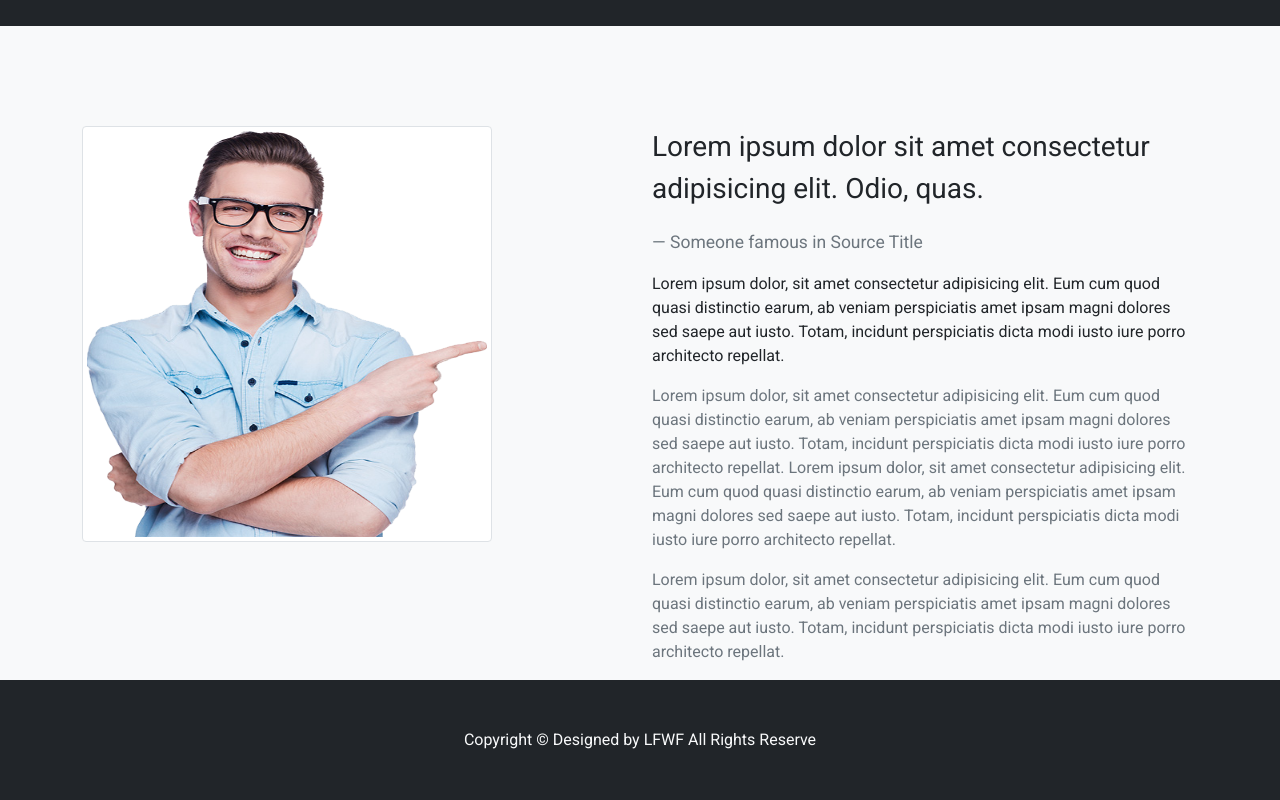
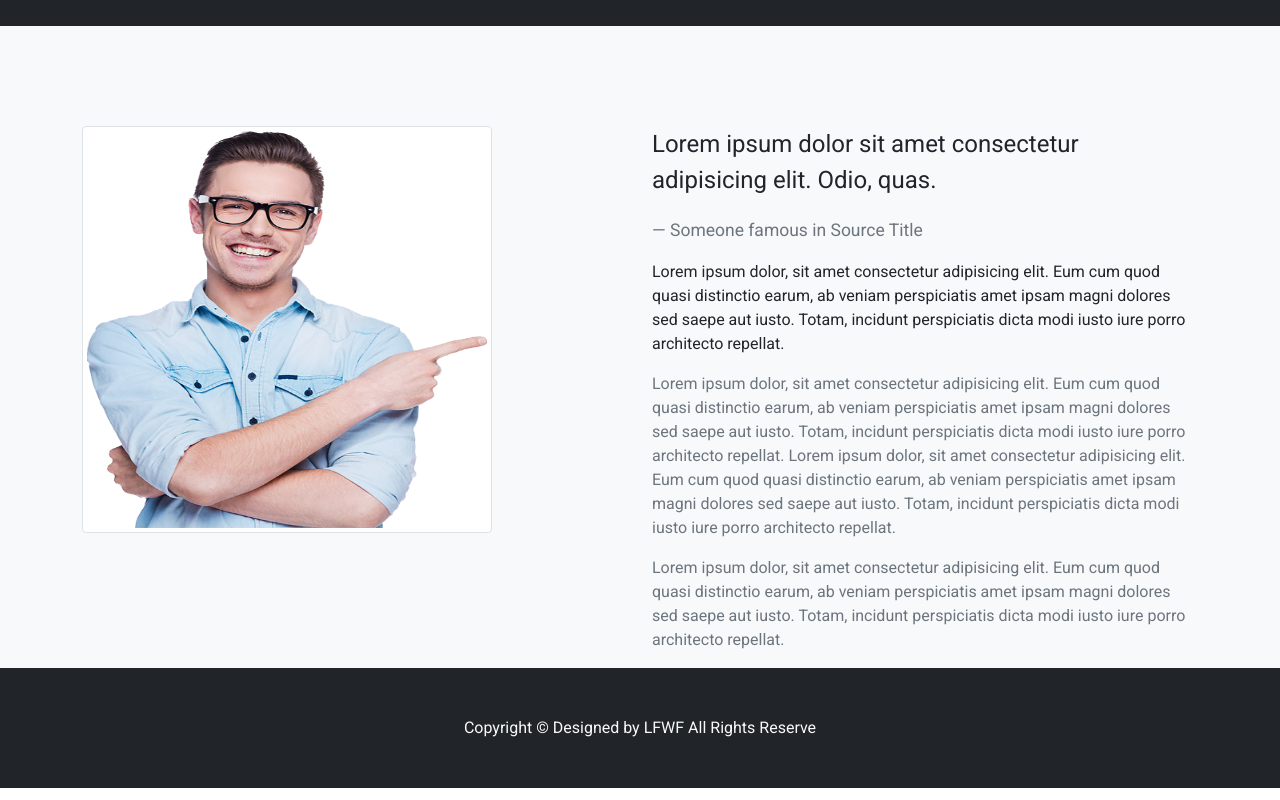
Before and after one commit to developer-zahir/class-28-assignment, a plain HTML site: page index.html in a window 1280 px wide. Shown: the part 816-1616 px from the top of the page. Drawn offline with nearby package versions, Linux system fonts and the light colour scheme.

Commit message:
Update index.html

```diff
--- a/index.html
+++ b/index.html
@@ -98,7 +98,7 @@
                         <div class="col-lg-6">
                             <div class="inner">
                                 <blockquote class="blockquote">
-                                    <p class="fs-3">Lorem ipsum dolor sit amet consectetur adipisicing elit. Odio, quas.</p>
+                                    <p class="fs-4">Lorem ipsum dolor sit amet consectetur adipisicing elit. Odio, quas.</p>
                                     <span class="blockquote-footer">Someone famous in Source Title</span>
                                 </blockquote>
                                 <p>
```
